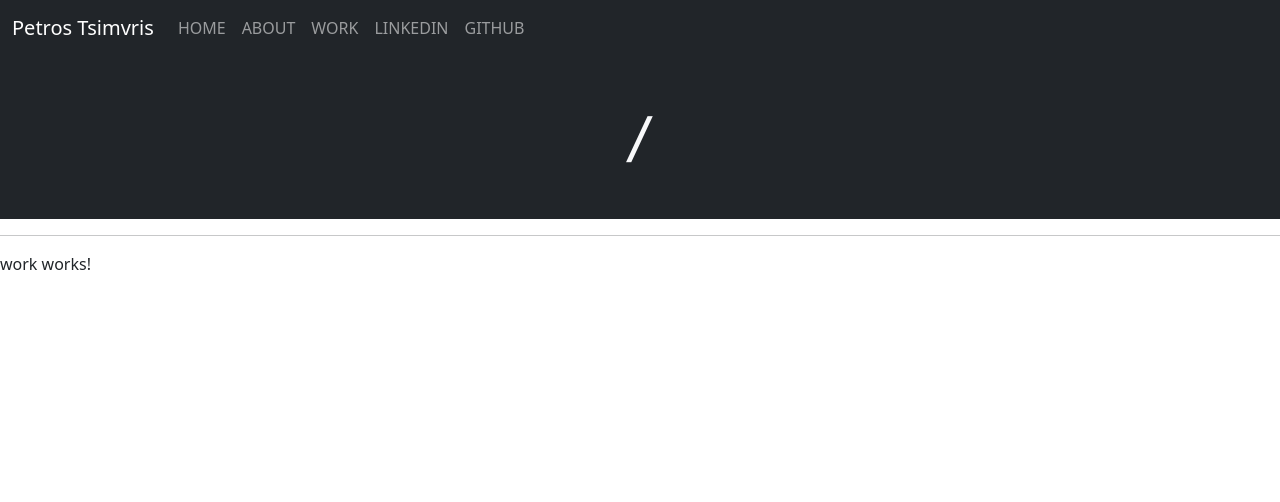
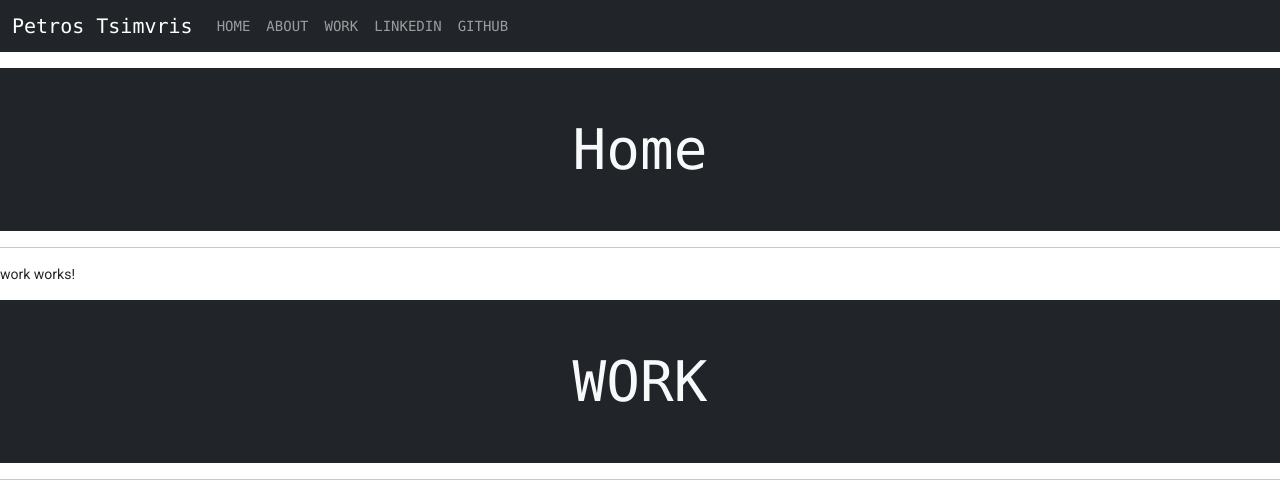
Before and after one commit to tsimvris/portfolio, an Angular app: page /work in a window 1280 px wide. Shown: the top 502 px of the page. Built offline with nearby package versions, Linux system fonts and the light colour scheme.

Commit message:
working on multipage title

```diff
--- a/angular.json
+++ b/angular.json
@@ -20,6 +20,7 @@
             "tsConfig": "tsconfig.app.json",
             "assets": ["src/favicon.ico", "src/assets"],
             "styles": [
+              "./node_modules/@angular/material/prebuilt-themes/indigo-pink.css",
               "src/styles.css",
               "node_modules/bootstrap/dist/css/bootstrap.min.css"
             ],
@@ -84,7 +85,10 @@
             "tsConfig": "tsconfig.spec.json",
             "karmaConfig": "karma.conf.js",
             "assets": ["src/favicon.ico", "src/assets"],
-            "styles": ["src/styles.css"],
+            "styles": [
+              "./node_modules/@angular/material/prebuilt-themes/indigo-pink.css",
+              "src/styles.css"
+            ],
             "scripts": []
           }
         }
--- a/package.json
+++ b/package.json
@@ -11,10 +11,12 @@
   "private": true,
   "dependencies": {
     "@angular/animations": "^14.2.0",
+    "@angular/cdk": "^14.2.2",
     "@angular/common": "^14.2.0",
     "@angular/compiler": "^14.2.0",
     "@angular/core": "^14.2.0",
     "@angular/forms": "^14.2.0",
+    "@angular/material": "^14.2.2",
     "@angular/platform-browser": "^14.2.0",
     "@angular/platform-browser-dynamic": "^14.2.0",
     "@angular/router": "^14.2.0",
--- a/src/app/about/about.component.html
+++ b/src/app/about/about.component.html
@@ -1,7 +1,8 @@
 <p>about works!</p>
-<div class=" pt-0 w-100">
+<div class=" mt-3 w-100 ">
   <div class="p-5  text-center bg-dark font-monospace">
     <div class="display-4 text-light ">{{title}}</div>
   </div>
   <hr>
+
 </div>
--- a/src/app/about/about.component.ts
+++ b/src/app/about/about.component.ts
@@ -1,4 +1,5 @@
 import { Component, OnInit } from '@angular/core';
+import { Router } from '@angular/router';
 
 @Component({
   selector: 'app-about',
@@ -6,9 +7,8 @@ import { Component, OnInit } from '@angular/core';
   styleUrls: ['./about.component.css'],
 })
 export class AboutComponent implements OnInit {
-  title = 'About';
-
-  constructor() {}
-
+  constructor(private router: Router) {}
+  notEditedTitle = this.router.url;
+  title = this.notEditedTitle.slice(1).toUpperCase();
   ngOnInit(): void {}
 }
--- a/src/app/app.component.html
+++ b/src/app/app.component.html
@@ -1,11 +1,12 @@
 <app-header>
 </app-header>
 
-<div class=" pt-0 w-100">
+<div class=" w-100 mt-3">
   <div class="p-5  text-center bg-dark font-monospace">
     <div class="display-4 text-light ">{{title}}</div>
   </div>
   <hr>
-  <router-outlet>
-  </router-outlet>
+
 </div>
+<router-outlet>
+</router-outlet>
--- a/src/app/app.component.ts
+++ b/src/app/app.component.ts
@@ -1,5 +1,5 @@
 import { Component } from '@angular/core';
-import { Router, ActivatedRoute } from '@angular/router';
+import { Router } from '@angular/router';
 
 @Component({
   selector: 'app-root',
@@ -7,7 +7,6 @@ import { Router, ActivatedRoute } from '@angular/router';
   styleUrls: ['./app.component.css'],
 })
 export class AppComponent {
-  constructor(private router: Router, private activatedRoute: ActivatedRoute) {}
-  title = this.router.url;
-  id = this.activatedRoute.snapshot.paramMap;
+  constructor(private router: Router) {}
+  title = 'Home';
 }
--- a/src/app/app.module.ts
+++ b/src/app/app.module.ts
@@ -8,6 +8,7 @@ import { HeaderComponent } from './header/header.component';
 import { AboutComponent } from './about/about.component';
 import { WorkComponent } from './work/work.component';
 import { HeroComponent } from './hero/hero.component';
+import { BrowserAnimationsModule } from '@angular/platform-browser/animations';
 
 @NgModule({
   declarations: [
@@ -17,7 +18,7 @@ import { HeroComponent } from './hero/hero.component';
     WorkComponent,
     HeroComponent,
   ],
-  imports: [BrowserModule, AppRoutingModule, RouterModule],
+  imports: [BrowserModule, AppRoutingModule, RouterModule, BrowserAnimationsModule],
   providers: [],
   bootstrap: [AppComponent],
 })
--- a/src/app/header/header.component.html
+++ b/src/app/header/header.component.html
@@ -1,4 +1,4 @@
-<nav class="navbar navbar-expand-lg navbar-dark bg-dark">
+<nav class="navbar navbar-expand-lg navbar-dark bg-dark font-monospace">
   <div class="container-fluid">
     <a class="navbar-brand" href="#">Petros Tsimvris</a>
     <button class="navbar-toggler" type="button" data-bs-toggle="collapse" data-bs-target="#navbarNavDropdown"
--- a/src/app/work/work.component.html
+++ b/src/app/work/work.component.html
@@ -1 +1,8 @@
 <p>work works!</p>
+<div class=" mt-3 w-100 ">
+  <div class="p-5  text-center bg-dark font-monospace">
+    <div class="display-4 text-light ">{{title}}</div>
+  </div>
+  <hr>
+
+</div>
--- a/src/app/work/work.component.ts
+++ b/src/app/work/work.component.ts
@@ -1,4 +1,5 @@
 import { Component, OnInit } from '@angular/core';
+import {Router} from "@angular/router";
 
 @Component({
   selector: 'app-work',
@@ -7,7 +8,9 @@ import { Component, OnInit } from '@angular/core';
 })
 export class WorkComponent implements OnInit {
 
-  constructor() { }
+  constructor(private router: Router) {}
+  notEditedTitle = this.router.url;
+  title = this.notEditedTitle.slice(1).toUpperCase();
 
   ngOnInit(): void {
   }
--- a/src/index.html
+++ b/src/index.html
@@ -6,8 +6,11 @@
   <base href="/">
   <meta name="viewport" content="width=device-width, initial-scale=1">
   <link rel="icon" type="image/x-icon" href="favicon.ico">
+  <link rel="preconnect" href="https://fonts.gstatic.com">
+  <link href="https://fonts.googleapis.com/css2?family=Roboto:wght@300;400;500&display=swap" rel="stylesheet">
+  <link href="https://fonts.googleapis.com/icon?family=Material+Icons" rel="stylesheet">
 </head>
-<body>
+<body class="mat-typography">
   <app-root></app-root>
 </body>
 </html>
--- a/src/styles.css
+++ b/src/styles.css
@@ -1 +1,4 @@
 /* You can add global styles to this file, and also import other style files */
+
+html, body { height: 100%; }
+body { margin: 0; font-family: Roboto, "Helvetica Neue", sans-serif; }
```
Also changed, not shown: 1 other file (tests, documents, lock files or other folders).
